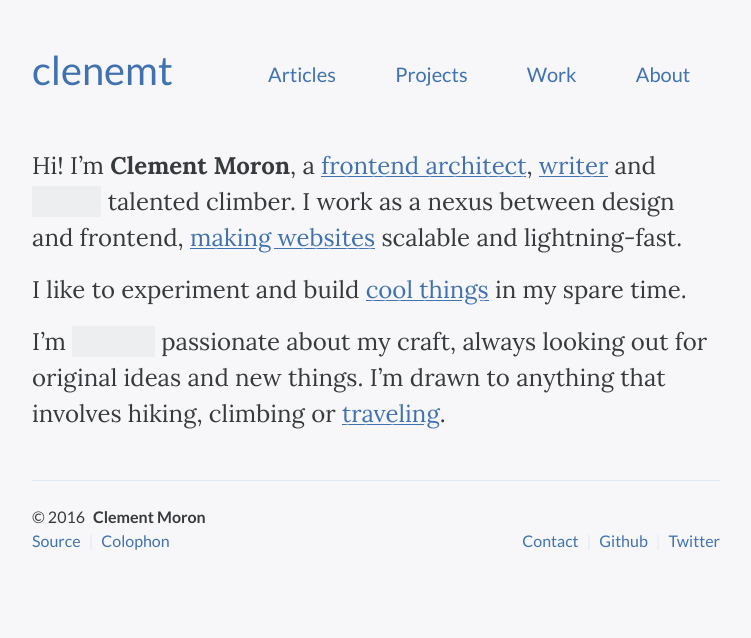
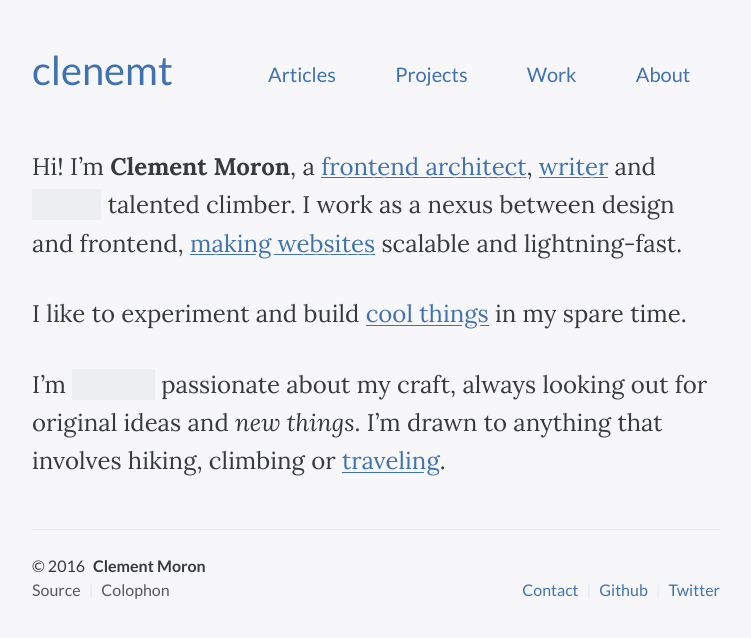
Before and after one commit to clenemt/clenemt.dev, a Jekyll site: the page built from index.md, in a window 1280 px wide. Shown: the top 638 px of the page, without its empty margins (264-1015 px from the left). Built offline with Jekyll 4.4.1, drawn with Linux system fonts in a browser that asks for light colours.

Commit message:
Small tweaking

```diff
--- a/_includes/footer.html
+++ b/_includes/footer.html
@@ -1,13 +1,6 @@
 <footer class="site-footer">
 
   <div class="site-copy">&copy; {{ site.time | date: '%Y' }}<span class="site-author">{{ site.author }}</span></div>
-
-  <div class="site-source">
-    <ul>
-      <li><a href="https://github.com/{{ site.github_source }}">Source</a></li>
-      <li><a href="{{ site.baseurl }}/colophon.md">Colophon</a></li>
-    </ul>
-  </div>
 
   <div class="site-contact">
     <ul>
@@ -20,6 +13,13 @@
       {% if site.twitter_username %}
       <li><a target="_blank" rel="external" href="https://twitter.com/{{ site.twitter_username }}">Twitter</a></li>
       {% endif %}
+    </ul>
+  </div>
+
+  <div class="site-source">
+    <ul>
+      <li><a href="https://github.com/{{ site.github_source }}">Source</a></li>
+      <li><a href="{{ site.baseurl }}/colophon.md">Colophon</a></li>
     </ul>
   </div>
 
--- a/_sass/_site.scss
+++ b/_sass/_site.scss
@@ -7,23 +7,24 @@
   @include make-container();
 }
 
-.intro {
-  font-family: $font-family;
-
-  a {
-    @include make-link($link-color, $link-hover-color, $body-bg);
-  }
-}
-
 hr {
   border-top: 5px solid $brand-light-color;
 }
 
 // SITE - HOME ------------------
+.intro {
+  font-family: $font-family;
+  line-height: 1.6;
+
+  p { margin-bottom: (2 * $spacer); }
+  a { @include make-link($link-color, $link-hover-color, $body-bg); }
+}
+
 .select-hide {
   background-color: $gray-lighter;
   color: $gray-lighter;
   white-space: nowrap;
+  text-decoration: line-through;
 }
 
 // SITE - HEADER ------------------
@@ -155,10 +156,17 @@
   }
 }
 
-.site-contact,
+.site-contact {
+  float: right;
+  width: 50%;
+}
+
 .site-source {
   float: left;
   width: 50%;
+  a {
+    color: $gray;
+  }
 }
 
 .site-author {
@@ -182,7 +190,20 @@
 
 // SITE - RESPONSIVE ------------------
 
-@include mq-down(sm) {
+@include mq-down(md) {
+
+  .site-header {
+    margin: 2rem 0;
+  }
+
+  .intro {
+    font-size: $font-size-h5;
+    line-height: inherit;
+    p {
+      margin-bottom: 1.5rem;
+    }
+  }
+
   .site-title,
   .site-nav {
     width: 100%;
@@ -199,6 +220,15 @@
   }
 }
 
+@include mq-down(xs) {
+  .site-contact,
+  .site-source {
+    float: none;
+    width: 100%;
+    text-align: left;
+  }
+}
+
 // SITE - SELECTION ------------------
 ::-moz-selection {
   background-color: $brand-color;
--- a/_sass/_variables.scss
+++ b/_sass/_variables.scss
@@ -63,8 +63,9 @@
 
 $mq-breakpoints: (
   xs: 0,
-  sm: 544px,
-  md: 768px
+  sm: 440px,
+  md: 544px,
+  lg: 768px
 );
 
 $container-widths: (
--- a/index.md
+++ b/index.md
@@ -7,5 +7,5 @@
 
   I like to experiment and build [cool things](projects/) in my spare time.
 
-  I'm <span class="select-hide">fucking</span> passionate about my craft, always looking out for original ideas and new things. I'm drawn to anything that involves hiking, climbing or [traveling](https://vimeo.com/120206922).
+  I'm <span class="select-hide">fucking</span> passionate about my craft, always looking out for original ideas and *new things*. I'm drawn to anything that involves hiking, climbing or [traveling](https://vimeo.com/120206922).
 </div>
```
